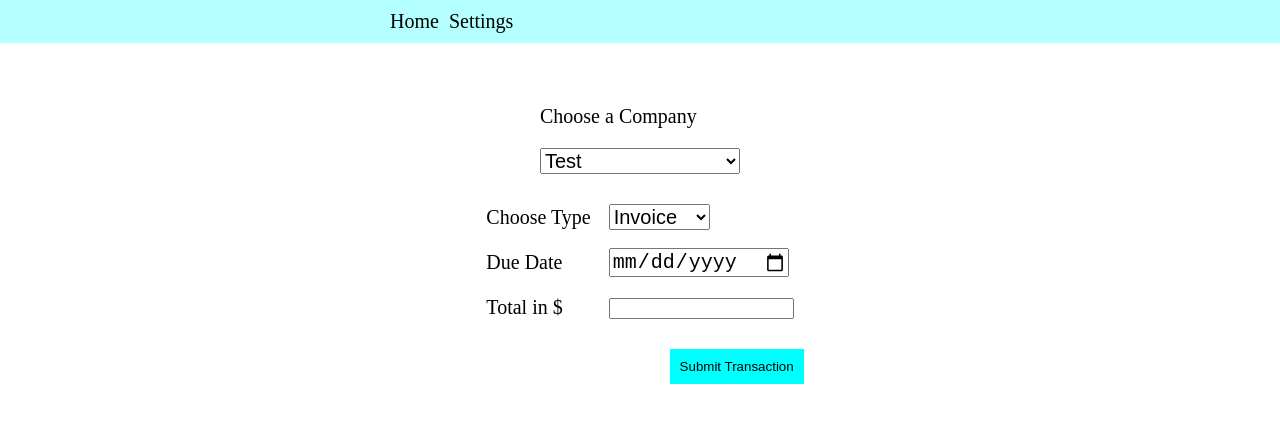
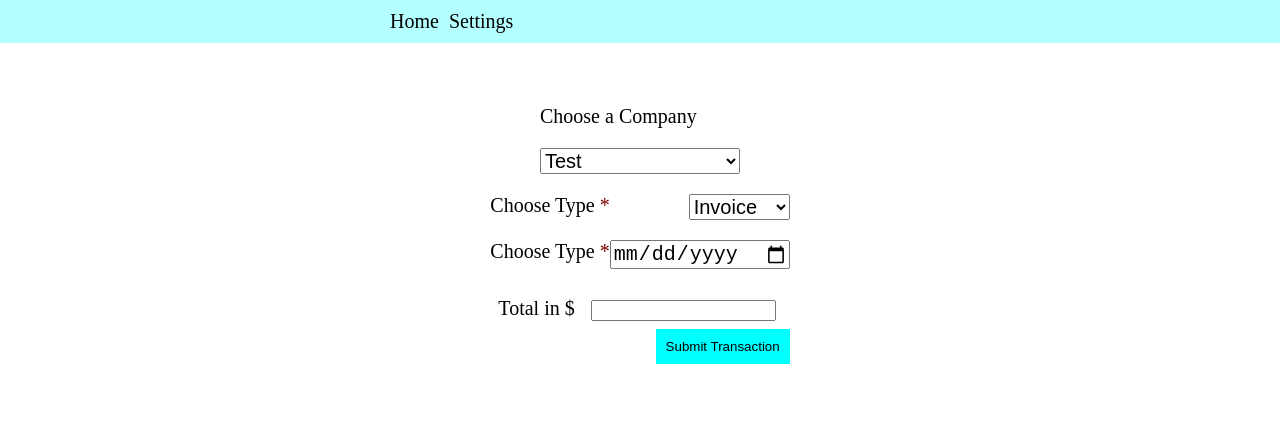
Before and after one commit to LluviaCarmesi/Invoicer, a React (Create React App) app in the folder Application/Invoicer/ClientApp/: page /transaction in a window 1280 px wide. Shown: the top 422 px of the page. Built offline with nearby package versions, Linux system fonts and the light colour scheme.

Commit message:
Made some changes to transactions and added TODO

```diff
--- a/Application/Invoicer/ClientApp/src/components/transaction/Transaction.js
+++ b/Application/Invoicer/ClientApp/src/components/transaction/Transaction.js
@@ -169,24 +169,18 @@ export default class Transaction extends Component {
                     {!this.state.isLoadingTransaction && !this.state.errorTransaction &&
                         <React.Fragment>
                             <form onSubmit={createTransactionOnClick}>
-                                <table className="transaction-information-table">
-                                    <tr className="field-container">
-                                        <td>
-                                            <span className="field-label">{ENUSStrings.ChooseTypeLabel}</span>
-                                        </td>
-                                        <td>
+                                <div id="company-name-container" className="field-whole-container">
+                                    <div className="field-label-input-container">
+                                        <span className="field-label field-required">{ENUSStrings.ChooseTypeLabel}</span>
                                         <select id="type-dropdown" onChange={(control) => changeType(control.target.value)} value={this.state.currentType}>
                                             <option value="invoice">{ENUSStrings.InvoiceLabel}</option>
                                             <option value="payment">{ENUSStrings.PaymentLabel}</option>
                                         </select>
-                                        </td>
-                                    </tr>
-                                    <tr className="field-container">
-                                        <td>
-                                            <span className="field-label">{this.state.currentType !== "invoice" ? ENUSStrings.PaymentDateLabel : ENUSStrings.DueDateLabel}</span>
-                                        </td>
-                                        <td>
-                                            <span>
+                                    </div>
+                                </div>
+                                <div id="company-name-container" className="field-whole-container">
+                                    <div className="field-label-input-container">
+                                        <span className="field-label field-required">{ENUSStrings.ChooseTypeLabel}</span>
                                         <input
                                             type="date"
                                             id="due-payment-date"
@@ -196,11 +190,11 @@ export default class Transaction extends Component {
 
                                             }}
                                         />
-                                            </span>
+                                    </div>
+                                    <span className="field-error" hidden={!this.state.companyAddressError || !this.state.isSubmissionAttempted}>{this.state.companyAddressError}</span>
+                                </div>
+                                <tr>
                                     <span className="field-error">{this.state.currentType !== "invoice" ? this.state.paymentDateError : this.state.dueDateError}</span>
-                                        </td>
-                                        <td hidden={this.state.currentType !== "invoice" ? (!this.state.paymentDateError || !this.state.isSubmissionAttempted) : (!this.state.dueDateError || !this.state.isSubmissionAttempted)}>
-                                        </td>
                                 </tr>
                                 <tr className="field-container" hidden={this.state.currentType !== "payment"}>
                                     <td>
@@ -241,7 +235,6 @@ export default class Transaction extends Component {
                                         <span className="field-error">{this.state.totalError}</span>
                                     </td>
                                 </tr>
-                                </table>
                                 <div className="buttons-container">
                                     <button className="primary-button" type="submit">{ENUSStrings.SubmitTransactionLabel}</button>
                                 </div>
```
Also changed, not shown: 1 other file (tests, documents, lock files or other folders). Lines whose indentation alone changed are shown as unchanged.
